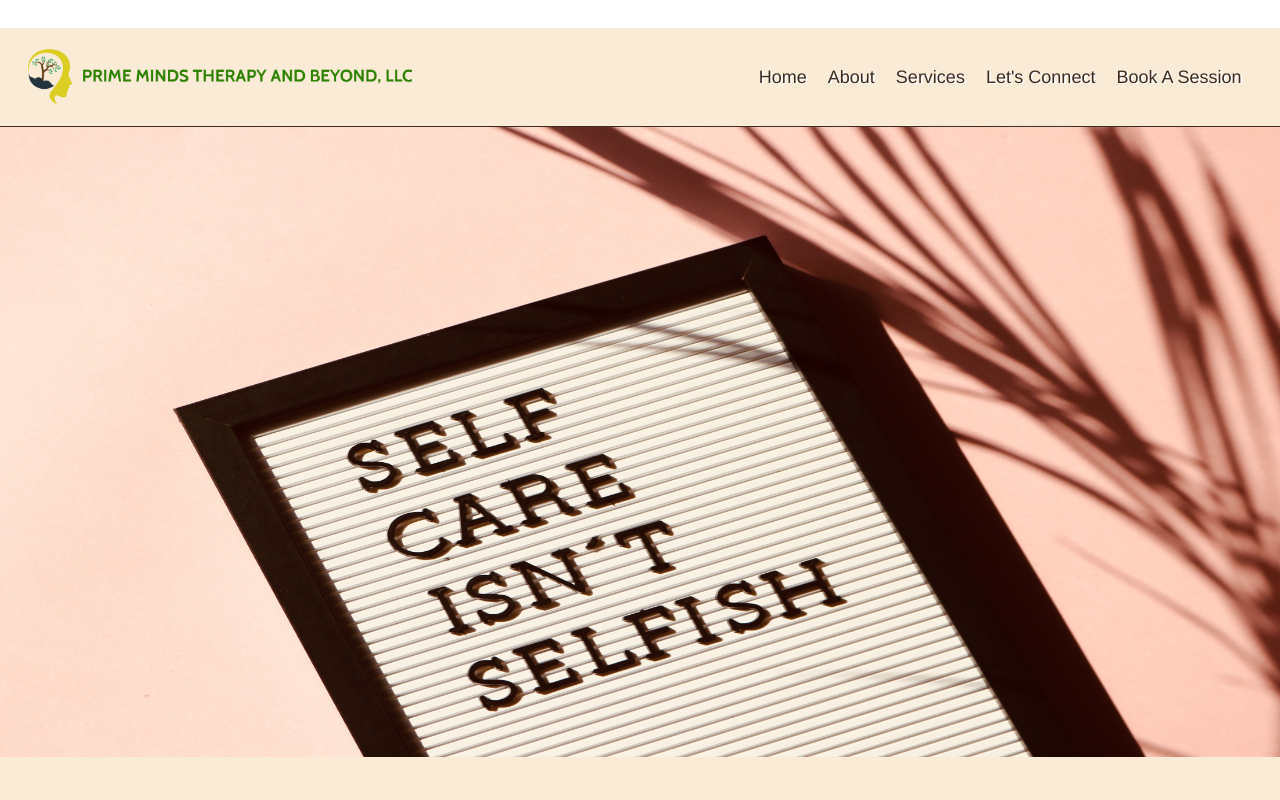
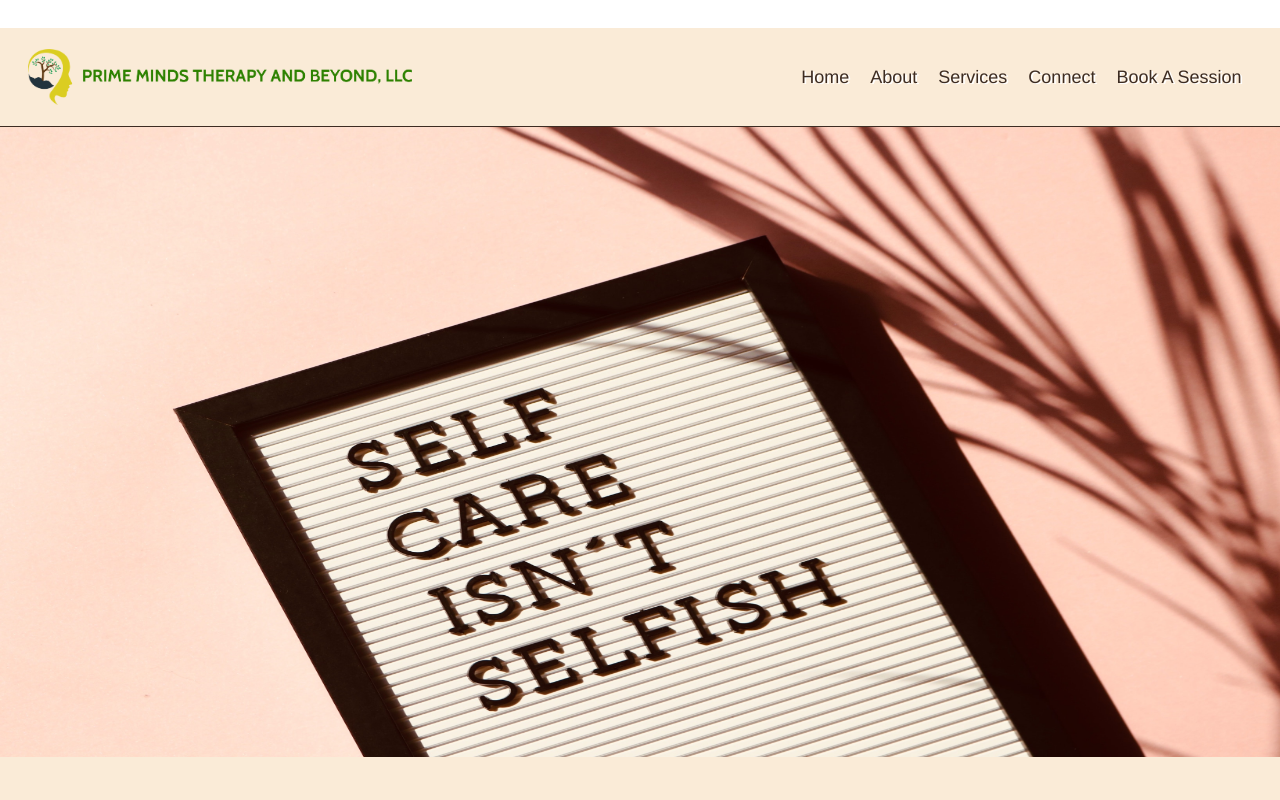
Before and after one commit to gohopventure/prime-minds, an Angular app: page /home in a window 1280 px wide. Shown: the top 800 px of the page. Built offline with nearby package versions, Linux system fonts and the light colour scheme; a web font is replaced by a local one.

Commit message:
Updates button text

```diff
--- a/src/app/components/about-page/about-page.component.html
+++ b/src/app/components/about-page/about-page.component.html
@@ -13,6 +13,6 @@
     </div>
     <div class="cta-2">
         <h2>EVERY MIND HAS A PRIME</h2>
-        <a href="https://daniel151115.zohobookings.com/#/customer/4495556000000032138" target="_blank"><button >Let's Connect</button></a>
+        <a href="https://daniel151115.zohobookings.com/#/customer/4495556000000032138" target="_blank"><button >CONNECT</button></a>
     </div>
 </div>
--- a/src/app/components/contact-page/contact-page.component.html
+++ b/src/app/components/contact-page/contact-page.component.html
@@ -1,6 +1,6 @@
 <div class="contact-container">
     <div class="write-up">
-        <h2>LET'S CONNECT</h2>
+        <h2>CONNECT</h2>
         <div class="">
             <p>
                 Morbi leo risus, porta ac consectetur ac, vestibulum at eros.
--- a/src/app/components/home-page/home-page.component.html
+++ b/src/app/components/home-page/home-page.component.html
@@ -10,7 +10,7 @@
                 Morbi leo risus, porta ac consectetur ac, vestibulum at eros.
                 Cras mattis consectetur purus sit amet fermentum.
             </p>
-            <a class="helper" href="https://daniel151115.zohobookings.com/#/customer/4495556000000032138" target="_blank"><button>Let's Connect</button></a>
+            <a class="helper" href="https://daniel151115.zohobookings.com/#/customer/4495556000000032138" target="_blank"><button>CONNECT</button></a>
         </div>
     </div>
     <div class="mission">
@@ -41,7 +41,7 @@
                             Morbi leo risus, porta ac consectetur ac, vestibulum at eros.
                             Cras mattis consectetur purus sit amet fermentum.
                         </p>
-                        <a class="service-card" href="https://daniel151115.zohobookings.com/#/customer/4495556000000032138" target="_blank"><button >Let's Connect</button></a>
+                        <a class="service-card" href="https://daniel151115.zohobookings.com/#/customer/4495556000000032138" target="_blank"><button >CONNECT</button></a>
                     </div>
                 </div>
                 <div class="image">
@@ -54,7 +54,7 @@
                             Morbi leo risus, porta ac consectetur ac, vestibulum at eros.
                             Cras mattis consectetur purus sit amet fermentum.
                         </p>
-                        <a class="service-card" href="https://daniel151115.zohobookings.com/#/customer/4495556000000032138" target="_blank"><button >Let's Connect</button></a>
+                        <a class="service-card" href="https://daniel151115.zohobookings.com/#/customer/4495556000000032138" target="_blank"><button >CONNECT</button></a>
                     </div>
                 </div>
             </div>
@@ -69,7 +69,7 @@
                             Morbi leo risus, porta ac consectetur ac, vestibulum at eros.
                             Cras mattis consectetur purus sit amet fermentum.
                         </p>
-                        <a class="service-card" href="https://daniel151115.zohobookings.com/#/customer/4495556000000032138" target="_blank"><button >Let's Connect</button></a>
+                        <a class="service-card" href="https://daniel151115.zohobookings.com/#/customer/4495556000000032138" target="_blank"><button >CONNECT</button></a>
                     </div>
                 </div>
                 <div class="image">
@@ -82,7 +82,7 @@
                             Morbi leo risus, porta ac consectetur ac, vestibulum at eros.
                             Cras mattis consectetur purus sit amet fermentum.
                         </p>
-                        <a class="service-card" href="https://daniel151115.zohobookings.com/#/customer/4495556000000032138" target="_blank"><button >Let's Connect</button></a>
+                        <a class="service-card" href="https://daniel151115.zohobookings.com/#/customer/4495556000000032138" target="_blank"><button >CONNECT</button></a>
                     </div>
                 </div>
             </div>
@@ -90,7 +90,7 @@
     </div>
     <div class="cta-2">
         <h2>EVERY MIND HAS A PRIME</h2>
-        <a class="helper" href="https://daniel151115.zohobookings.com/#/customer/4495556000000032138" target="_blank"><button>Let's Connect</button></a>
+        <a class="helper" href="https://daniel151115.zohobookings.com/#/customer/4495556000000032138" target="_blank"><button>CONNECT</button></a>
 
     </div>
 </div>
--- a/src/app/components/nav-bar/nav-bar.component.html
+++ b/src/app/components/nav-bar/nav-bar.component.html
@@ -10,7 +10,7 @@
             <li><a class="link link-about" routerLink="/about">About</a></li>
             <li><a class="link link-services" routerLink="/services">Services</a></li>
             <!-- <li><a class="link link-faq" routerLink="/faq">FAQ</a></li> -->
-            <li><a class="link link-contact" href="https://daniel151115.zohobookings.com/#/customer/4495556000000032138" target="_blank">Let's Connect</a></li>
+            <li><a class="link link-contact" href="https://daniel151115.zohobookings.com/#/customer/4495556000000032138" target="_blank">Connect</a></li>
             <li><a class="link link-contact" href="https://daniel151115.zohobookings.com/#/customer/4495556000000032054" target="_blank">Book A Session</a></li>
             <!-- <li><a class="link link-blog" routerLink="/blog">Blog</a></li> -->
         </ul>
@@ -20,8 +20,7 @@
         <li><a class="link link-about" routerLink="/about">About</a></li>
         <li><a class="link link-services" routerLink="/services">Services</a></li>
         <!-- <li><a class="link link-faq" routerLink="/faq">FAQ</a></li> -->
-        <li><a class="link link-contact" href="https://daniel151115.zohobookings.com/#/customer/4495556000000032138" target="_blank">Let's Connect</a></li>
-
+        <li><a class="link link-contact" href="https://daniel151115.zohobookings.com/#/customer/4495556000000032138" target="_blank">Connect</a></li>
         <li><a class="link link-contact" href="https://daniel151115.zohobookings.com/#/customer/4495556000000032054" target="_blank">Book A Session</a></li>
         <!-- <li><a class="link link-blog" routerLink="/blog">Blog</a></li> -->
     </ul>
--- a/src/app/components/services-page/services-page.component.html
+++ b/src/app/components/services-page/services-page.component.html
@@ -128,6 +128,6 @@
     </div> -->
     <div class="cta">
         <h2>EVERY MIND HAS A PRIME</h2>
-        <a href="https://daniel151115.zohobookings.com/#/customer/4495556000000032138" target="_blank"><button >Let's Connect</button></a>
+        <a href="https://daniel151115.zohobookings.com/#/customer/4495556000000032138" target="_blank"><button >CONNECT</button></a>
     </div>
 </div>
```
